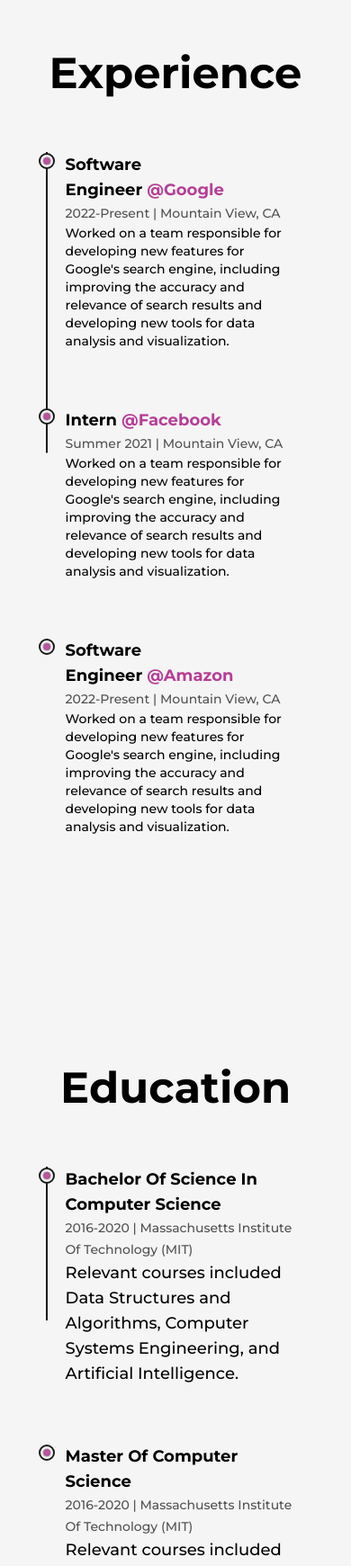
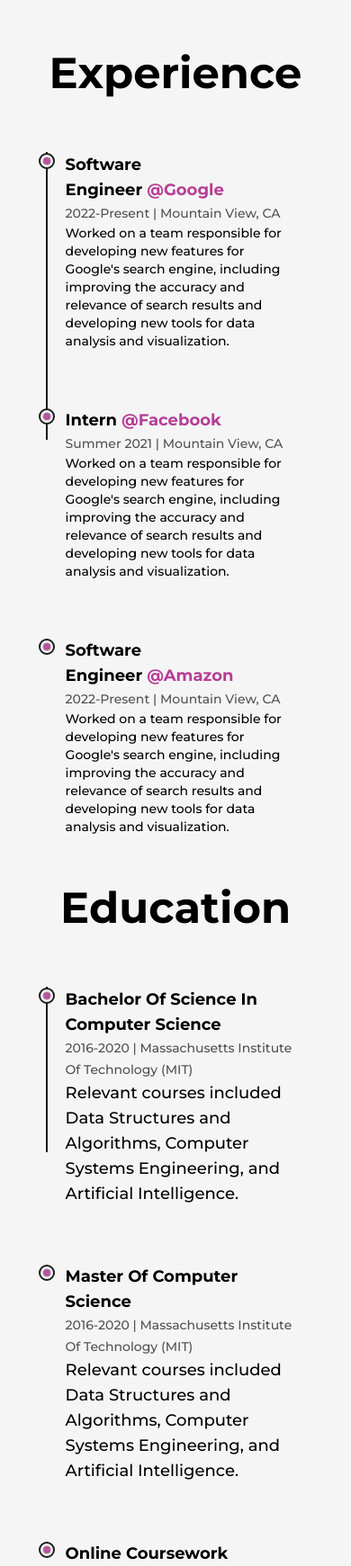
Before and after one commit to AndreyBalan/new-portfolio, a Next.js app: page /about in a window 390 px wide. Shown: the part 2161-3902 px from the top of the page at 90% size. Built offline with nearby package versions, Linux system fonts and the light colour scheme.

Commit message:
dev: responsive fixes

```diff
--- a/src/components/Education.js
+++ b/src/components/Education.js
@@ -32,7 +32,7 @@
         offset: ["start end", "center start"],
     });
     return (
-        <div className="mt-64">
+        <div className="mt-64 mb-10 md:mt-14">
             <h2 className="font-bold text-8xl mb-32 w-full text-center md:text-5xl xs:4xl md:mb-16">
                 Education
             </h2>
--- a/src/components/Experience.js
+++ b/src/components/Experience.js
@@ -38,7 +38,7 @@
         offset: ["start end", "center start"],
     });
     return (
-        <div className="mt-64 mb-10">
+        <div className="mt-64">
             <h2 className="font-bold text-8xl mb-32 w-full text-center md:text-5xl xs:4xl md:mb-16">
                 Experience
             </h2>
--- a/src/pages/index.js
+++ b/src/pages/index.js
@@ -61,7 +61,7 @@
                                     download={true}>
                                     Resume{" "}
                                     <LinkArrow
-                                        className={"w-6 h-6 ml-1 md:h-13"}
+                                        className={"w-6 h-6 ml-1 md:!h-6"}
                                     />
                                 </Link>
                                 <Link
```
